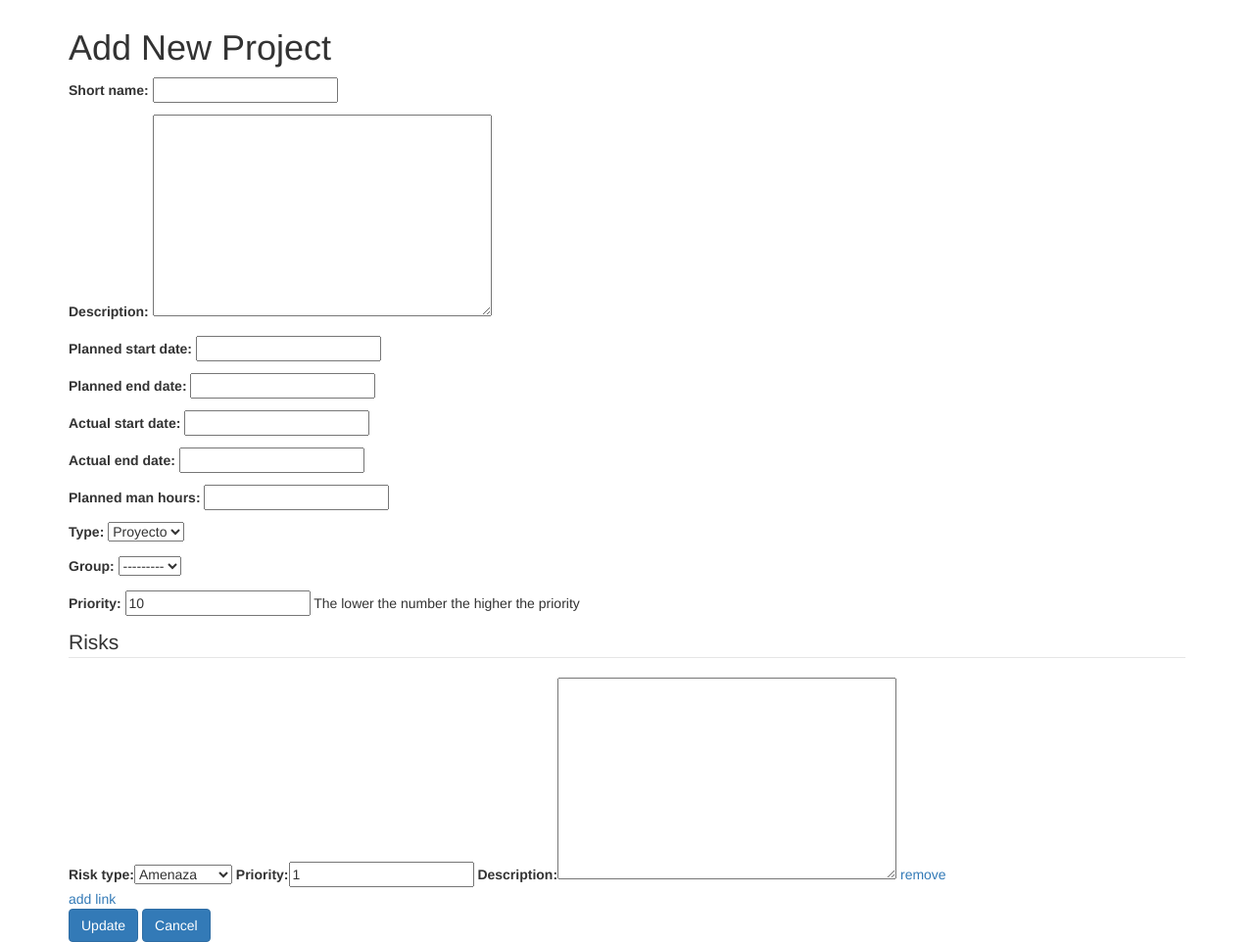
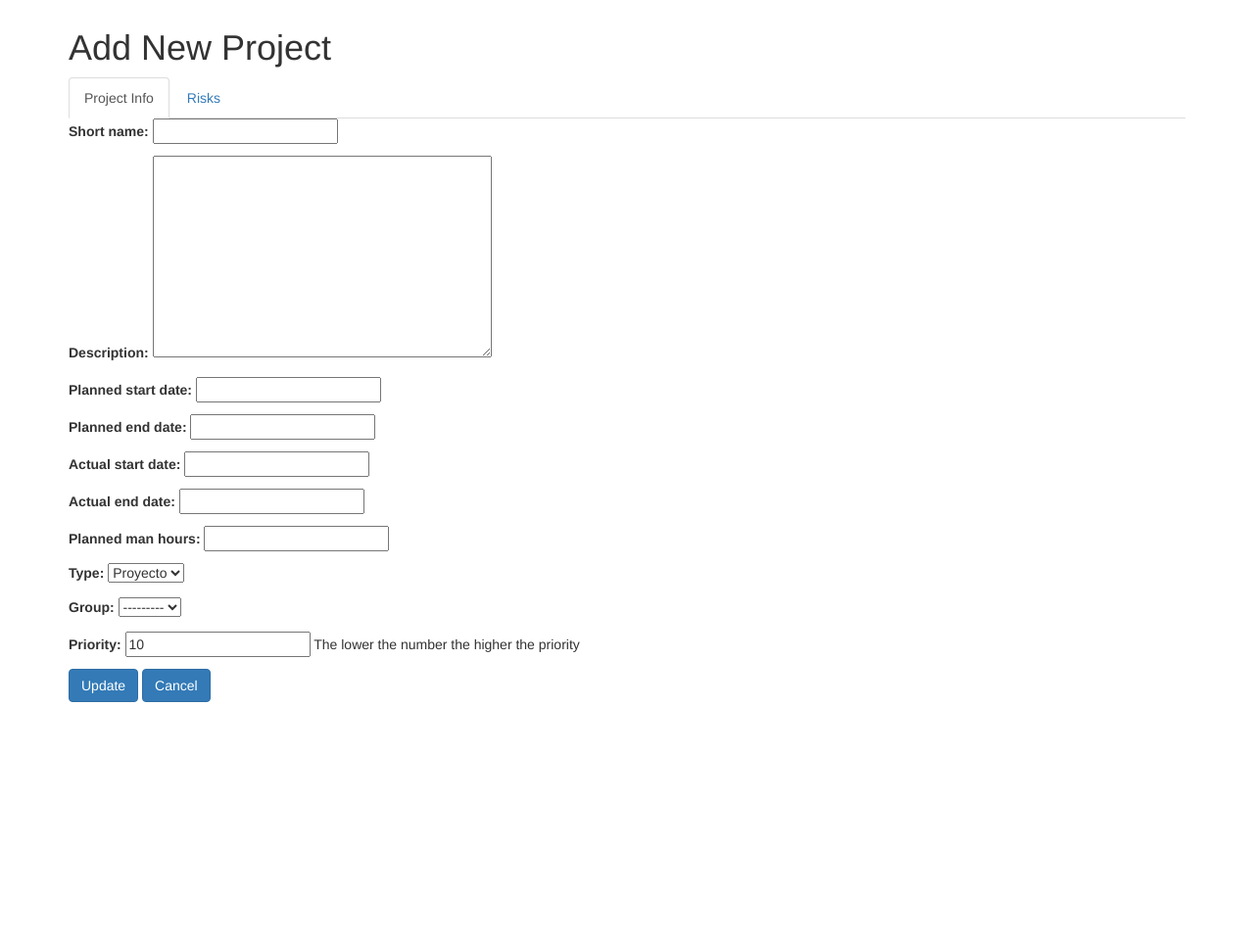
Before and after one commit to luiscberrocal/homeworkpal, a Django app: a page that uses homeworkpal_project/templates/project_admin/project_form.html in a window 1280 px wide. Shown: the part 51-1013 px from the top of the page at 98% size. After the commit the page ends 768 px from the top, so only its background shows below. Run offline with Django 3.2, Linux system fonts and the light colour scheme; data that the repository does not hold is empty; parts of the project's set-up code (start-up, migrations or seed data) failed here and were passed over; some libraries are stand-ins or nearby versions.

Commit message:
Tabs working on Project updated

```diff
--- a/homeworkpal_project/templates/project_admin/project_form.html
+++ b/homeworkpal_project/templates/project_admin/project_form.html
@@ -9,8 +9,17 @@ Add New Project
 {% endblock page_title %}
 {% block content %}
 <form action="" method="post">{% csrf_token %}
-    {{ form.as_p }}
+    <ul class="nav nav-tabs" role="tablist" id="project-tabs">
+        <li role="presentation" class="active"><a href="#project-info" aria-controls="project-info" role="tab"
+                                                  data-toggle="tab">Project Info</a></li>
+        <li role="presentation"><a href="#risks" aria-controls="risks" role="tab" data-toggle="tab">Risks</a></li>
+    </ul>
 
+    <div class="tab-content">
+
+        <div role="tabpanel" class="tab-pane active" id="project-info"> {{ form.as_p }}</div>
+
+        <div role="tabpanel" class="tab-pane" id="risks">
             <fieldset>
                 <legend>Risks</legend>
                 {{ line_formset.management_form }}
@@ -22,8 +31,8 @@ Add New Project
                 </div>
                 {% endfor %}
             </fieldset>
-
-
+        </div>
+    </div>
     <input class="btn btn-primary" role="button" type="submit" value="Update"/>
     {% if project == None %}
     <a class="btn btn-primary" role="button" href="{% url 'project:all_projects' %} ">Cancel</a>
@@ -41,5 +50,16 @@ Add New Project
             addText: 'add link',
             deleteText: 'remove'
         });
+
+
+</script>
+<script>
+$('#project-tabs a:first').tab('show')
+
+    $('#project-tabs a').click(function (e) {
+  e.preventDefault()
+  $(this).tab('show')
+})
+
 </script>
 {% endblock extra_js %}
```
Lines whose indentation alone changed are shown as unchanged.
